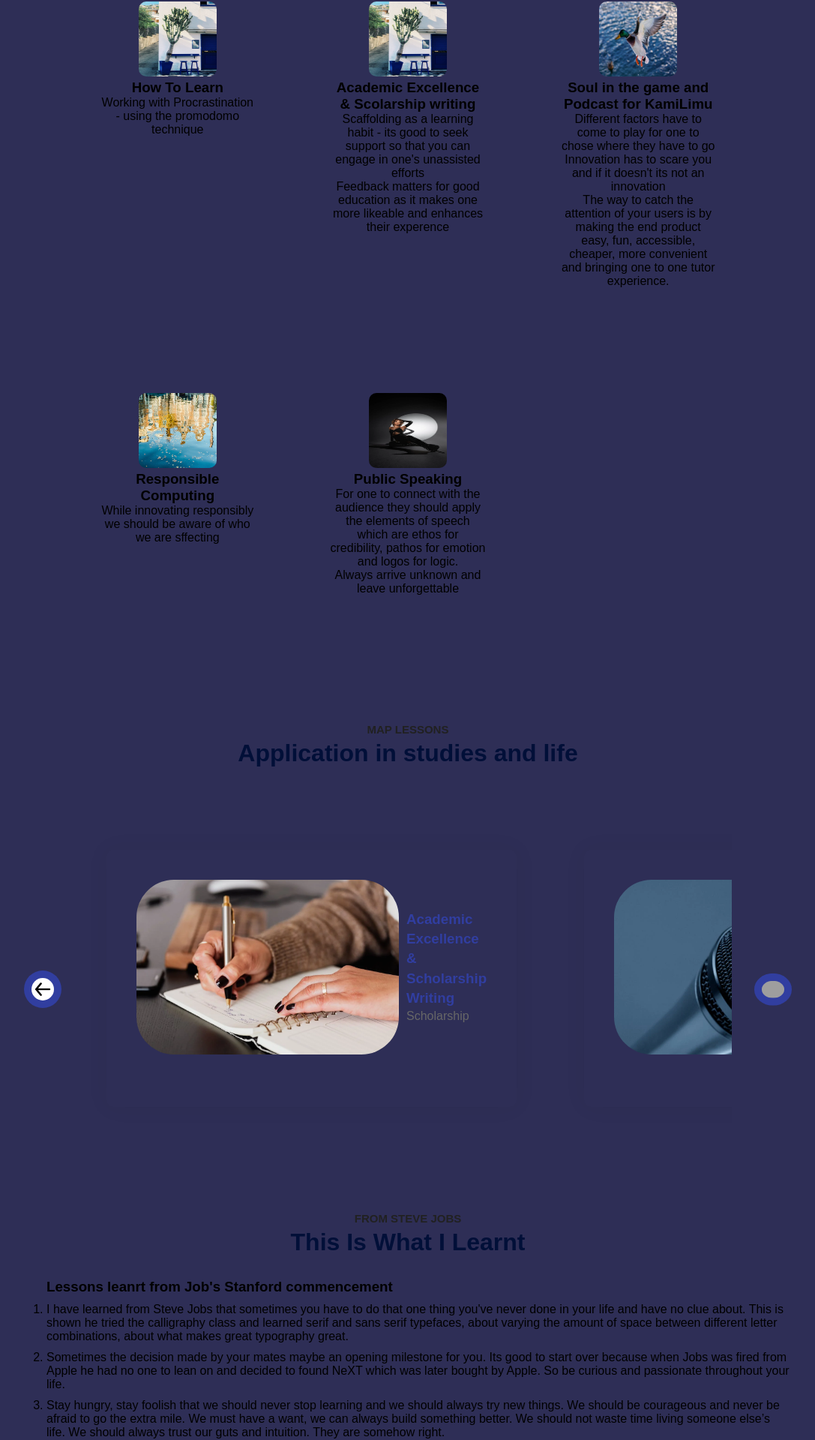
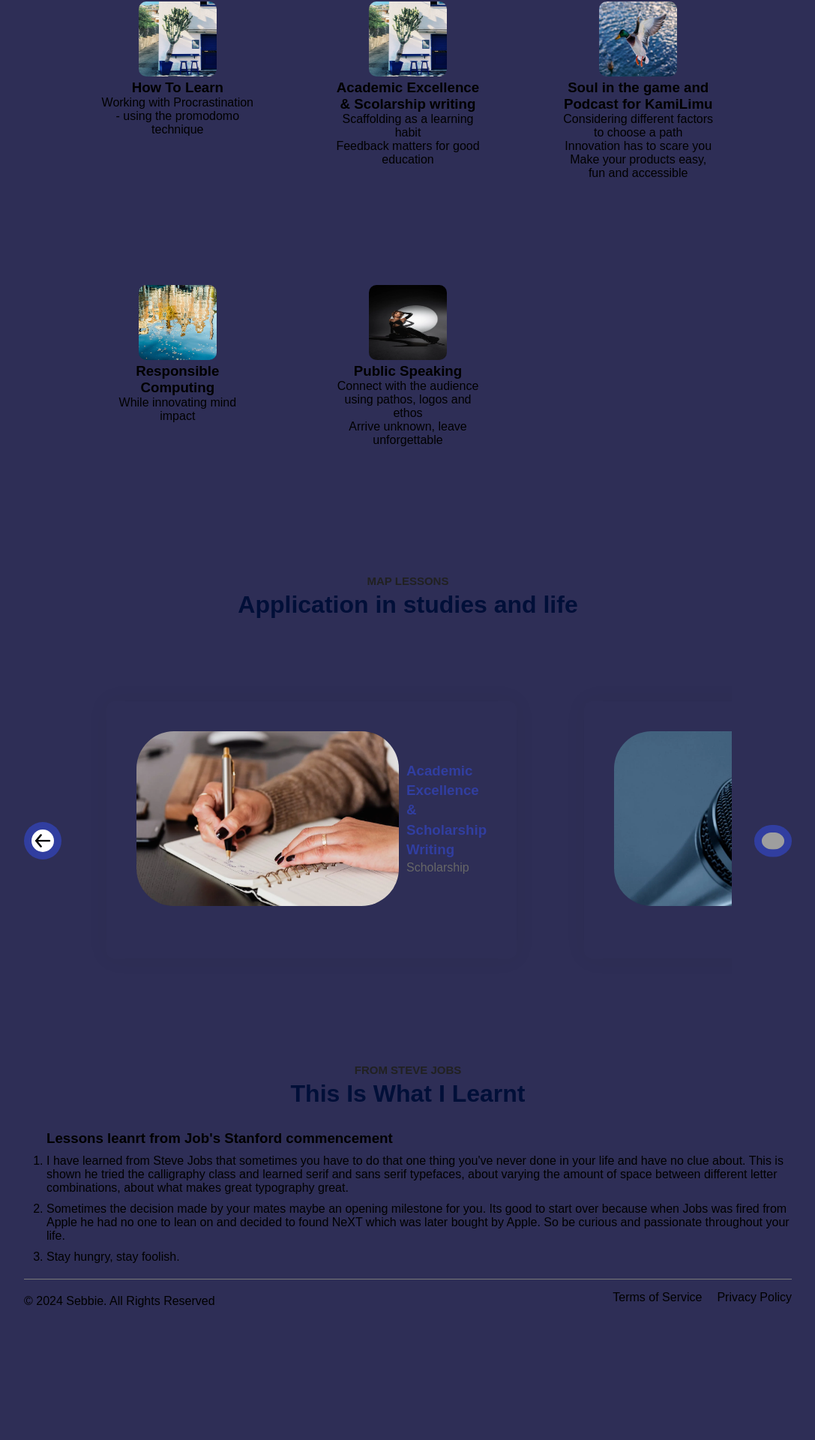
Before and after one commit to SebbieMzingKe/KamiLimu-month-Two, a React (Vite) app: page / in a window 1280 px wide. Shown: the part 1859-3779 px from the top of the page at 75% size, without its empty margins (96-1183 px from the left). After the commit the page ends 3633 px from the top, so only its background shows below. Built offline with nearby package versions, Linux system fonts and the light colour scheme; grey boxes are pictures that could not be loaded.

Commit message:
work on wordings

```diff
--- a/src/components/SteveJobs/SteveJobs.jsx
+++ b/src/components/SteveJobs/SteveJobs.jsx
@@ -20,12 +20,7 @@ const SteveJobs = () => {
           by Apple. So be curious and passionate throughout your life.
         </li>
         <li>
-        Stay hungry, stay foolish that we should never stop learning and
-         we should always try new things. We should be courageous and
-         never be afraid to go the extra mile. We must have a want, we can
-          always build something better. We should not waste time living
-           someone else’s life. We should always trust our guts and intuition.
-           They are somehow right.
+        Stay hungry, stay foolish.
         </li>
       </ol>
     </div>
--- a/src/components/TakeHome/TakeHome.jsx
+++ b/src/components/TakeHome/TakeHome.jsx
@@ -21,10 +21,8 @@ const TakeHome = () => {
           <div>
           <img src={g1} alt="" />
           <h3>Academic Excellence & Scolarship writing</h3>
-          <p>Scaffolding as a learning habit - its good to seek support
-            so that you can engage in one's unassisted efforts</p>
-            <p>Feedback matters for good education as it makes one more likeable
-              and enhances their experence
+          <p>Scaffolding as a learning habit </p>
+            <p>Feedback matters for good education
             </p>
           </div>
           </div>
@@ -32,14 +30,11 @@ const TakeHome = () => {
           <div>
           <img src={g2} alt="" />
             <h3>Soul in the game and Podcast for KamiLimu</h3>
-            <p>Different factors have to come to play for one to chose where
-              they have to go
+            <p>Considering different factors to choose a path
             </p>
-            <p>Innovation has to scare you and if it doesn't its not an innovation</p>
+            <p>Innovation has to scare you </p>
             <p>
-            The way to catch the attention of your users is by making
-            the end product easy, fun, accessible, cheaper, more convenient and
-             bringing one to one tutor experience.
+            Make your products easy, fun and accessible
              </p>
           </div>
           </div>
@@ -49,7 +44,7 @@ const TakeHome = () => {
           <img src={g3} alt="" />
             <h3>Responsible Computing</h3>
 
-            <p>While innovating responsibly we should be aware of who we are sffecting</p>
+            <p>While innovating mind impact</p>
           </div>
           </div>
 
@@ -60,11 +55,10 @@ const TakeHome = () => {
               Public Speaking
             </h3>
             <p>
-              For one to connect with the audience they should apply the elements of speech which are
-              ethos for credibility, pathos for emotion and logos for logic.
+              Connect with the audience using pathos, logos and ethos
             </p>
             <p>
-              Always arrive unknown and leave unforgettable
+              Arrive unknown, leave unforgettable
             </p>
           </div>
           </div>
```
